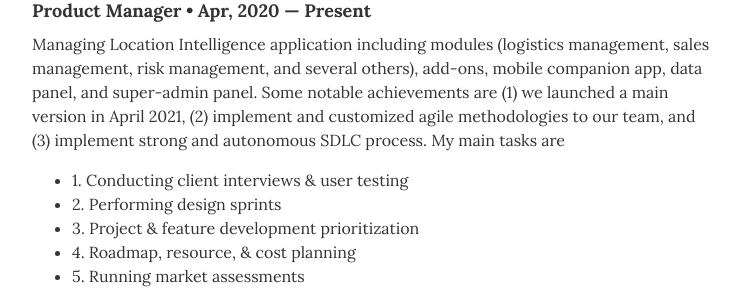
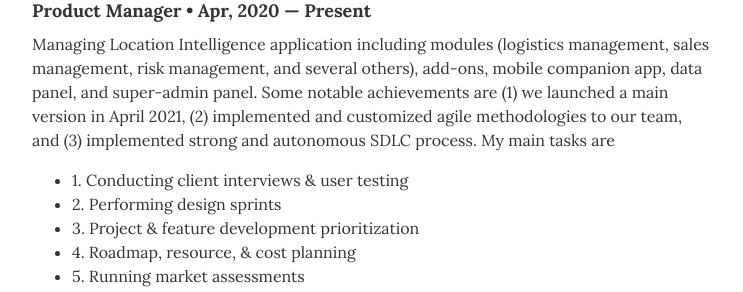
Before and after one commit to sawungrana/sawungrana.github.io, a Jekyll site: the page built from docs/index.html, in a window 1280 px wide and 900 px high, scrolled down 352 px. Shown: the part 226-518 px from the top of the window, without its empty margins (268-1011 px from the left). Built offline with Jekyll 4.4.1, drawn with Linux system fonts in a browser that asks for light colours.

Commit message:
Update experience.yml

```diff
--- a/docs/_data/experience.yml
+++ b/docs/_data/experience.yml
@@ -2,7 +2,7 @@
 - company: Bhumi Varta Technology
   position: Product Manager
   duration: Apr, 2020 &mdash; Present
-  summary: Managing Location Intelligence application including modules (logistics management, sales management, risk management, and several others), add-ons, mobile companion app, data panel, and super-admin panel. Some notable achievements are (1) we launched a main version in April 2021, (2) implement and customized agile methodologies to our team, and (3) implement strong and autonomous SDLC process. My main tasks are <ul class="resume-item-list"><li>1. Conducting client interviews & user testing</li><li>2. Performing design sprints</li><li>3. Project & feature development prioritization</li><li>4. Roadmap, resource, & cost planning</li><li>5. Running market assessments</li><li>6. Translating business-to-technical requirements, and vice versa</li><li>7. Pricing and revenue modeling</li><li>8. Defining and tracking success metrics</li></ul>
+  summary: Managing Location Intelligence application including modules (logistics management, sales management, risk management, and several others), add-ons, mobile companion app, data panel, and super-admin panel. Some notable achievements are (1) we launched a main version in April 2021, (2) implemented and customized agile methodologies to our team, and (3) implemented strong and autonomous SDLC process. My main tasks are <ul class="resume-item-list"><li>1. Conducting client interviews & user testing</li><li>2. Performing design sprints</li><li>3. Project & feature development prioritization</li><li>4. Roadmap, resource, & cost planning</li><li>5. Running market assessments</li><li>6. Translating business-to-technical requirements, and vice versa</li><li>7. Pricing and revenue modeling</li><li>8. Defining and tracking success metrics</li></ul>
 
 - company: Bhumi Varta Technology
   position: Product Specialist
```
